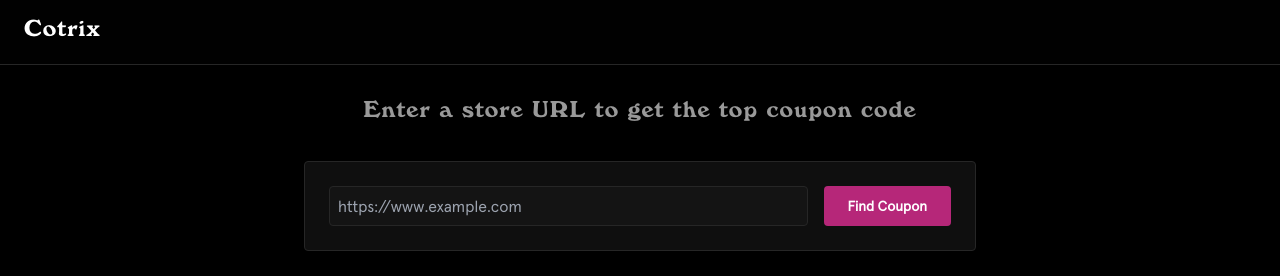
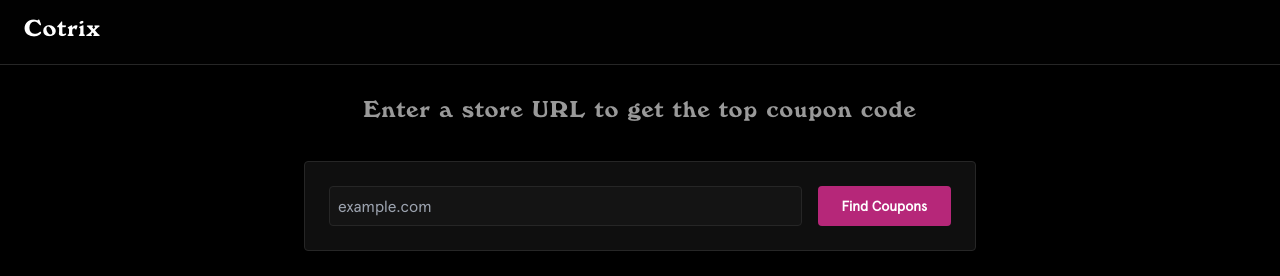
Before and after one commit to douvy/cotrix, a React (Create React App) app in the folder client/: page / in a window 1280 px wide. Shown: the top 276 px of the page. Built offline with nearby package versions, Linux system fonts and the light colour scheme.

Commit message:
add automatic URL formatting for better UX

```diff
--- a/client/src/App.tsx
+++ b/client/src/App.tsx
@@ -10,6 +10,28 @@
   const [copiedCode, setCopiedCode] = useState('');
   const [loading, setLoading] = useState(false);
   const [error, setError] = useState('');
+
+  function formatUrl(input: string): string {
+    // Remove any existing protocol
+    let cleanUrl = input.replace(/^(https?:\/\/)?(www\.)?/, '');
+
+    // If they paste a full URL, preserve the protocol they used
+    if (input.startsWith('http://')) {
+      return `http://${cleanUrl}`;
+    }
+
+    // Default to https://
+    return `https://${cleanUrl}`;
+  }
+
+  function updateUrl(newValue: string) {
+    // Only auto-format if there's content and it contains a '.'
+    if (newValue && newValue.includes('.')) {
+      setUrl(formatUrl(newValue));
+    } else {
+      setUrl(newValue);
+    }
+  }
 
   function doSearch() {
     if (!url) {
@@ -64,10 +86,6 @@
     setTimeout(() => setCopiedCode(''), 2000);
   }
 
-  function updateUrl(newValue: string) {
-    setUrl(newValue);
-  }
-
   return (
     <div className="flex flex-col min-h-screen bg-black text-white">
       <header className="bg-[#010101] border-b border-[#262626] px-4 sm:px-6 py-4">
@@ -85,7 +103,7 @@
           <div className="flex flex-col sm:flex-row items-stretch sm:items-center gap-3 sm:gap-4">
             <input
               type="text"
-              placeholder="https://www.example.com"
+              placeholder="example.com"
               value={url}
               onChange={e => updateUrl(e.target.value)}
               className="h-12 sm:h-10 flex-grow p-3 sm:p-2 bg-[#141414] border border-[#262626] rounded text-base focus:outline-none focus:border-[#b62779] hover:border-[#404040]"
@@ -96,7 +114,7 @@
               disabled={loading}
               className="h-12 sm:h-10 px-6 bg-[#b62779] text-white rounded hover:opacity-90 transition-opacity text-base sm:text-sm font-semibold disabled:opacity-50"
             >
-              {loading ? 'Searching...' : 'Find Coupon'}
+              {loading ? 'Searching...' : 'Find Coupons'}
             </button>
           </div>
 
```
